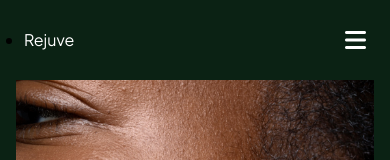
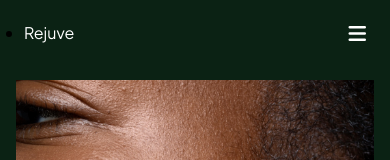
Before and after one commit to shubomifashakin/rejuve, a website built with Vite: page index.html in a window 390 px wide. Shown: the top 160 px of the page. Built offline with nearby package versions, Linux system fonts and the light colour scheme.

Commit message:
reduced mobile navbar padding

```diff
--- a/style.css
+++ b/style.css
@@ -476,7 +476,7 @@ body {
       top: 0;
       left: 0;
       z-index: 80;
-      padding: 1.5rem 1.5rem !important;
+      padding: 1.25rem 1.5rem !important;
 
       .desktop-nav {
         display: none;
@@ -499,7 +499,7 @@ body {
         .mobile-nav-right {
           > * {
             color: var(--white-text);
-            font-size: 1.5rem;
+            font-size: 1.25rem;
           }
         }
 
```
